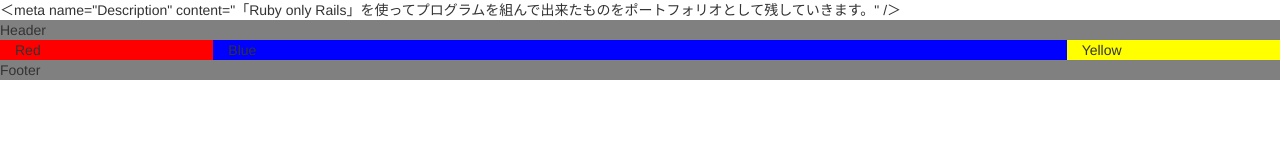
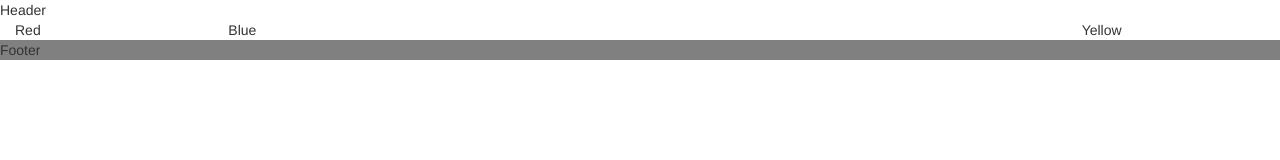
Before and after one commit to shinoman/shinoman.github.io, a plain HTML site: page index.html in a window 1280 px wide. Drawn offline with nearby package versions, Linux system fonts and the light colour scheme.

Commit message:
タグ修正

```diff
--- a/index.html
+++ b/index.html
@@ -4,8 +4,8 @@
     <meta charset="utf-8">
     <meta http-equiv="X-UA-Compatible" content="IE=edge">
     <meta name="viewport" content="width=device-width, initial-scale=1">
-    ＜meta name="Description" content="「Ruby only Rails」を使ってプログラムを組んで出来たものをポートフォリオとして残していきます。" /＞
-    <title>ひなかな|ABOUT</title>
+    <meta name="description" content="「Ruby only Rails」を学習中です。Bootstrapテストページです。" />
+    <title>ひなかな</title>
     <!-- BootstrapのCSS読み込み -->
     <link rel="stylesheet" href="//maxcdn.bootstrapcdn.com/bootstrap/3.3.5/css/bootstrap.min.css">
     <!-- jQuery読み込み -->
@@ -15,12 +15,12 @@
   </head>
   <body>
     <!-- ここから雛形にグリッドを追記 -->
-    <header style="background-color:gray">Header</header>
+    <header>Header</header>
     <div class="container-fluid">
       <div class="row">
-        <div class="col-sm-2" style="background-color:red;">Red</div>
-        <div class="col-sm-8" style="background-color:blue;">Blue</div>
-        <div class="col-sm-2" style="background-color:yellow;">Yellow</div>
+        <div class="col-sm-2">Red</div>
+        <div class="col-sm-8">Blue</div>
+        <div class="col-sm-2">Yellow</div>
       </div>
     </div>
     <footer style="background-color:gray">Footer</footer>
```
Also changed, not shown: about.html (+3 -2 lines).
